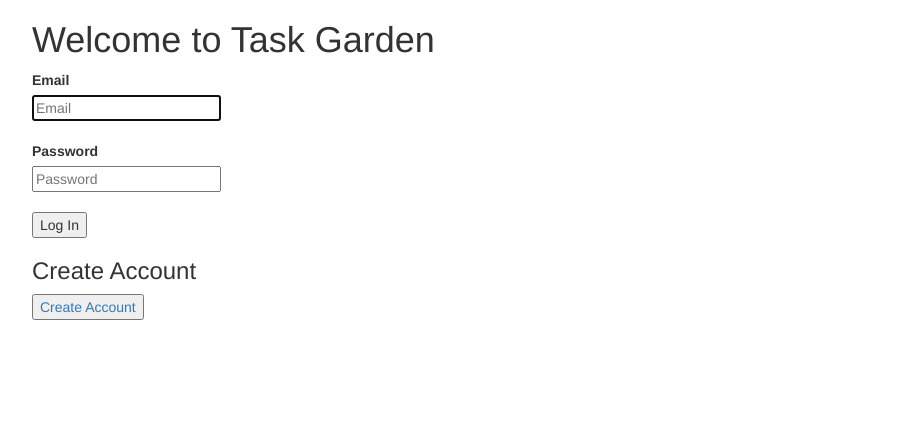
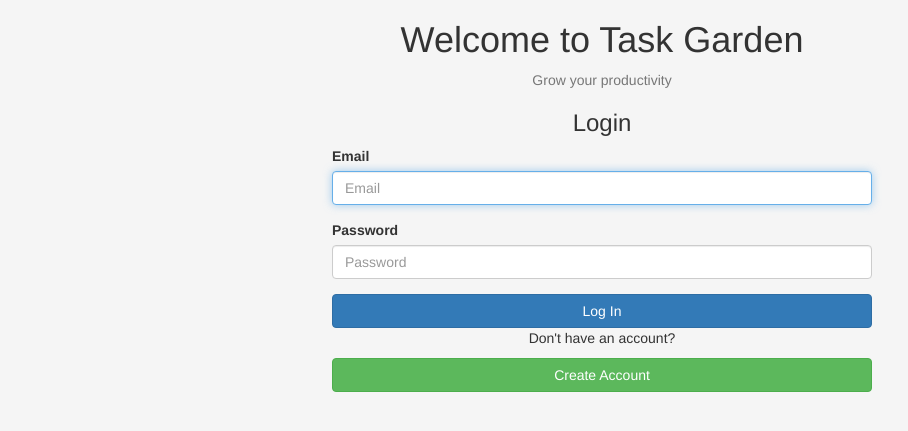
Before and after one commit to IWU-CS253/Task-Garden, a Flask app: page / in a window 1280 px wide. Shown: the top 431 px of the page, without its empty margins (38-946 px from the left). Run offline with Flask 3, Linux system fonts and the light colour scheme; some libraries are stand-ins or nearby versions.

Commit message:
added bootstrap to login and create user pages

```diff
--- a/static/style.css
+++ b/static/style.css
@@ -17,3 +17,16 @@
 .bg {
     background-color: lightblue;
 }
+
+body {
+    background-color: #f5f5f5;
+}
+.login {
+    margin-top: 80px;
+    padding: 25px;
+    border-radius: 6px;
+    background: white;
+}
+.btn-full {
+    width: 100%;
+}
--- a/templates/login.html
+++ b/templates/login.html
@@ -3,40 +3,43 @@
     <head>
         <title>Task Garden</title>
         <link rel="stylesheet" href="https://maxcdn.bootstrapcdn.com/bootstrap/3.4.1/css/bootstrap.min.css">
+        <link rel="stylesheet" href="/static/style.css">
     </head>
 
     <body>
         <div class="container">
-            <h1>
+            <div class="col-sm-6 col-sm-offset-3">
+                <div class="login-panel">
+                    <h1 class="text-center">
                         Welcome to Task Garden
                     </h1>
-
+                    <p class="text-center text-muted">Grow your productivity</p>
+                    <h3 class="text-center">
+                        Login
+                    </h3>
                     <form action="{{ url_for('login_user') }}" method="post">
+                        <div class="form-group">
                             <label>
                                 Email
                             </label>
                             </br>
-                <input type="email" name="email" placeholder="Email" autofocus required>
-                </br></br>
+                            <input type="email" name="email" class="form-control" placeholder="Email" autofocus required>
+                        </div>
 
+                        <div class="form-group">
                             <label>
                                 Password
                             </label>
                             </br>
-                <input type="password" name="password" placeholder="Password" required>
-                </br></br>
+                            <input type="password" name="password" class="form-control" placeholder="Password" required>
+                        </div>
 
-                <input type="submit" value="Log In">
+                        <input type="submit" class="btn btn-primary btn-full" value="Log In">
                     </form>
-
-        <h3>
-            Create Account
-        </h3>
-            <a href="/create_user_page">
-                <button>
-                    Create Account
-                </button>
-            </a>
+                    <p class="text-center">Don't have an account?</p>
+                    <a href="/create_user_page" class="btn btn-success btn-full">Create Account</a>
+                </div>
+            </div>
         </div>
     </body>
 </html>
```
Also changed, not shown: templates/new_user.html (+21 -13 lines). Lines whose indentation alone changed are shown as unchanged.
